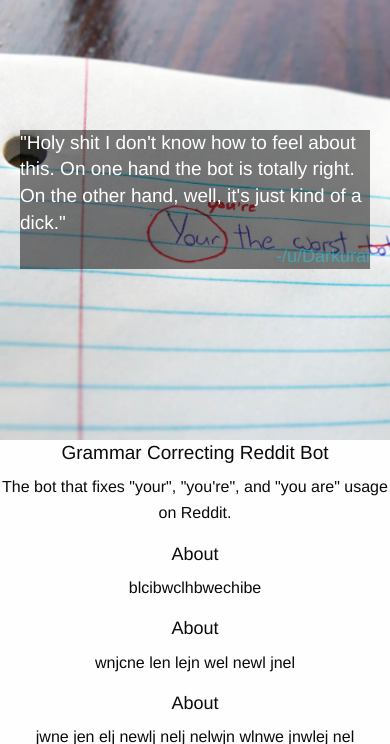
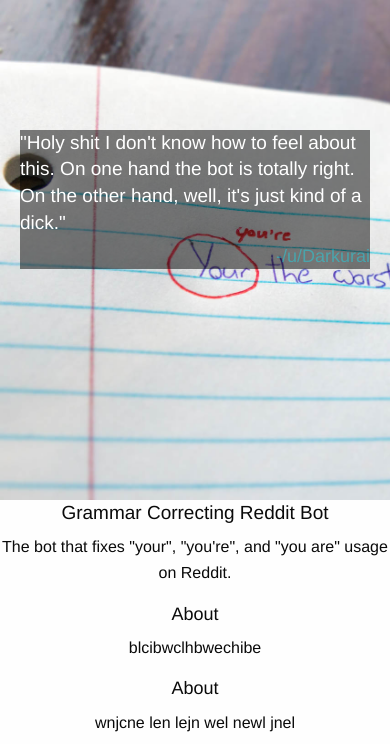
Before and after one commit to JohnathanWeisner/YourWrongBot-rails, a Rails app: page / in a window 390 px wide. Shown: the part 125-869 px from the top of the page. Run offline with Rails 7, Linux system fonts and the light colour scheme; data that the repository does not hold is empty; style sheets or scripts are compiled from the project's sources; some libraries are stand-ins or nearby versions; some web fonts are replaced.

Commit message:
Add more padding to media query on hero

```diff
--- a/app/assets/stylesheets/_custom.scss
+++ b/app/assets/stylesheets/_custom.scss
@@ -3,7 +3,7 @@
 #homepage-hero {
   background: image-url("hero.jpg");
   background-size: cover;
-  height: 440px;
+  height: 500px;
   text-align: left;
   position: relative;
   padding: 100px 20px 0 20px;
--- a/app/assets/stylesheets/foundation_and_overrides.scss
+++ b/app/assets/stylesheets/foundation_and_overrides.scss
@@ -1366,7 +1366,7 @@
   }
 
   #hero-text {
-    margin-top: 180px;
+    margin-top: 220px;
     padding-left: 32px;
   }
 }
```
